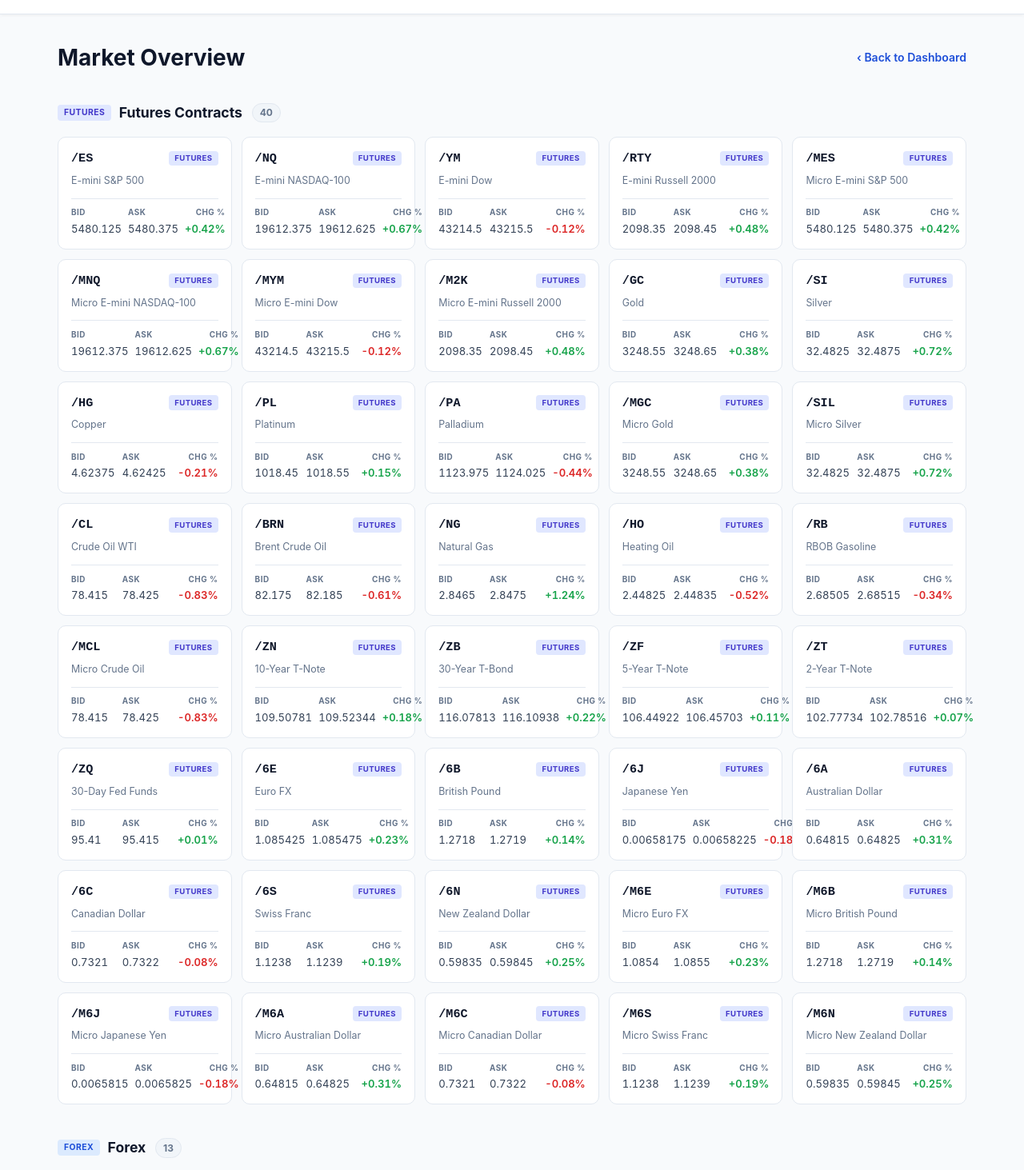
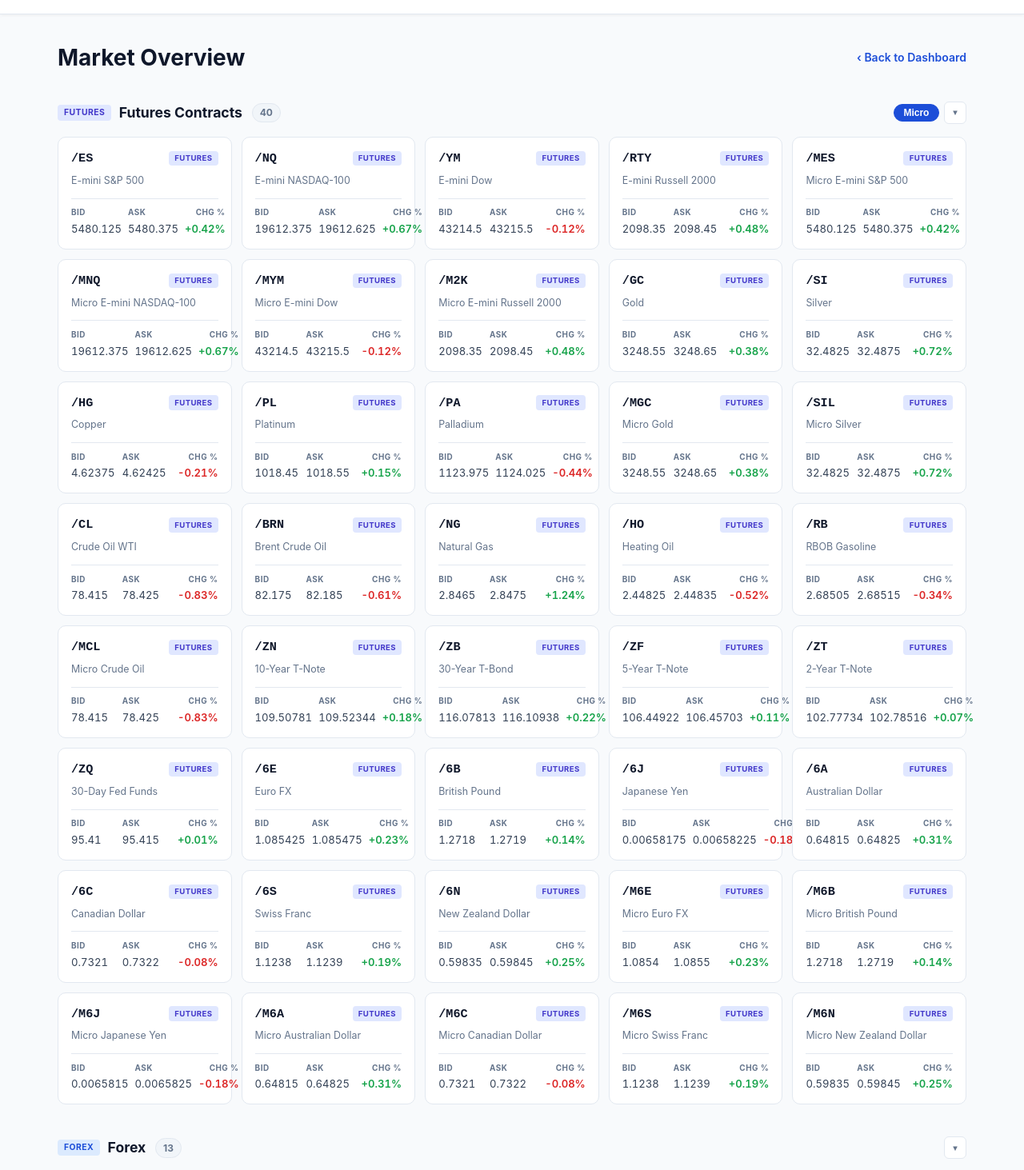
Before and after one commit to WesleyMcCammon/ng-prop-trader, an Angular app: page /market in a window 1280 px wide. Shown: the part 47-1510 px from the top of the page at 80% size. Built offline with nearby package versions, Linux system fonts and the light colour scheme.

Commit message:
Add market overview toggles

```diff
--- a/src/app/features/market/market.component.html
+++ b/src/app/features/market/market.component.html
@@ -14,12 +14,18 @@
           Futures Contracts
         </h2>
         <span class="count">{{ futures().length }}</span>
+        <div class="section-actions">
+          <button class="filter-btn" [class.filter-btn--active]="showMicro()" (click)="showMicro.set(!showMicro())">Micro</button>
+          <button class="collapse-btn" (click)="showFutures.set(!showFutures())">{{ showFutures() ? '▼' : '▶' }}</button>
         </div>
+      </div>
+      @if (showFutures()) {
         <div class="cards-grid">
           @for (i of futures(); track i.symbol) {
             <app-instrument-card [instrument]="i" />
           }
         </div>
+      }
     </section>
 
     <!-- Forex -->
@@ -30,12 +36,17 @@
           Forex
         </h2>
         <span class="count">{{ forex().length }}</span>
+        <div class="section-actions">
+          <button class="collapse-btn" (click)="showForex.set(!showForex())">{{ showForex() ? '▼' : '▶' }}</button>
         </div>
+      </div>
+      @if (showForex()) {
         <div class="cards-grid">
           @for (i of forex(); track i.symbol) {
             <app-instrument-card [instrument]="i" />
           }
         </div>
+      }
     </section>
 
     <!-- CFDs -->
@@ -46,12 +57,17 @@
           CFDs
         </h2>
         <span class="count">{{ cfds().length }}</span>
+        <div class="section-actions">
+          <button class="collapse-btn" (click)="showCfds.set(!showCfds())">{{ showCfds() ? '▼' : '▶' }}</button>
         </div>
+      </div>
+      @if (showCfds()) {
         <div class="cards-grid">
           @for (i of cfds(); track i.symbol) {
             <app-instrument-card [instrument]="i" />
           }
         </div>
+      }
     </section>
 
   </div>
--- a/src/app/features/market/market.component.scss
+++ b/src/app/features/market/market.component.scss
@@ -71,6 +71,58 @@
   &--cfd     { background: #fce7f3; color: #be185d; }
 }
 
+.section-actions {
+  display: flex;
+  align-items: center;
+  gap: 0.4rem;
+  margin-left: auto;
+}
+
+.filter-btn {
+  padding: 0.2rem 0.7rem;
+  border-radius: 999px;
+  border: 1px solid var(--color-border);
+  background: var(--color-surface-2);
+  color: var(--color-text-muted);
+  font-size: 0.75rem;
+  font-weight: 600;
+  cursor: pointer;
+  transition: background 0.15s, color 0.15s, border-color 0.15s;
+
+  &:hover {
+    border-color: var(--color-primary);
+    color: var(--color-primary);
+  }
+
+  &--active {
+    background: var(--color-primary);
+    border-color: var(--color-primary);
+    color: #fff;
+
+    &:hover { opacity: 0.88; }
+  }
+}
+
+.collapse-btn {
+  width: 28px;
+  height: 28px;
+  display: flex;
+  align-items: center;
+  justify-content: center;
+  border-radius: 6px;
+  border: 1px solid var(--color-border);
+  background: var(--color-surface);
+  color: var(--color-text-muted);
+  font-size: 0.6rem;
+  cursor: pointer;
+  transition: border-color 0.15s, color 0.15s;
+
+  &:hover {
+    border-color: var(--color-primary);
+    color: var(--color-primary);
+  }
+}
+
 .cards-grid {
   display: grid;
   grid-template-columns: repeat(auto-fill, minmax(210px, 1fr));
--- a/src/app/features/market/market.component.ts
+++ b/src/app/features/market/market.component.ts
@@ -1,4 +1,4 @@
-import { Component, computed, inject } from '@angular/core';
+import { Component, computed, inject, signal } from '@angular/core';
 import { Title } from '@angular/platform-browser';
 import { RouterLink } from '@angular/router';
 import { InstrumentService } from '../../core/services/instrument.service';
@@ -16,9 +16,19 @@ export class MarketComponent {
 
   instruments = this.instrumentService.instruments;
 
-  futures = computed(() => this.instruments().filter(i => i.type === 'futures'));
-  forex   = computed(() => this.instruments().filter(i => i.type === 'forex'));
-  cfds    = computed(() => this.instruments().filter(i => i.type === 'cfd'));
+  showFutures = signal(true);
+  showForex   = signal(true);
+  showCfds    = signal(true);
+  showMicro   = signal(true);
+
+  futures = computed(() => {
+    const micro = this.showMicro();
+    return this.instruments().filter(i =>
+      i.type === 'futures' && (micro || !i.name.startsWith('Micro'))
+    );
+  });
+  forex = computed(() => this.instruments().filter(i => i.type === 'forex'));
+  cfds  = computed(() => this.instruments().filter(i => i.type === 'cfd'));
 
   constructor() {
     inject(Title).setTitle('Market – MarketWatch');
```
Lines whose indentation alone changed are shown as unchanged.
